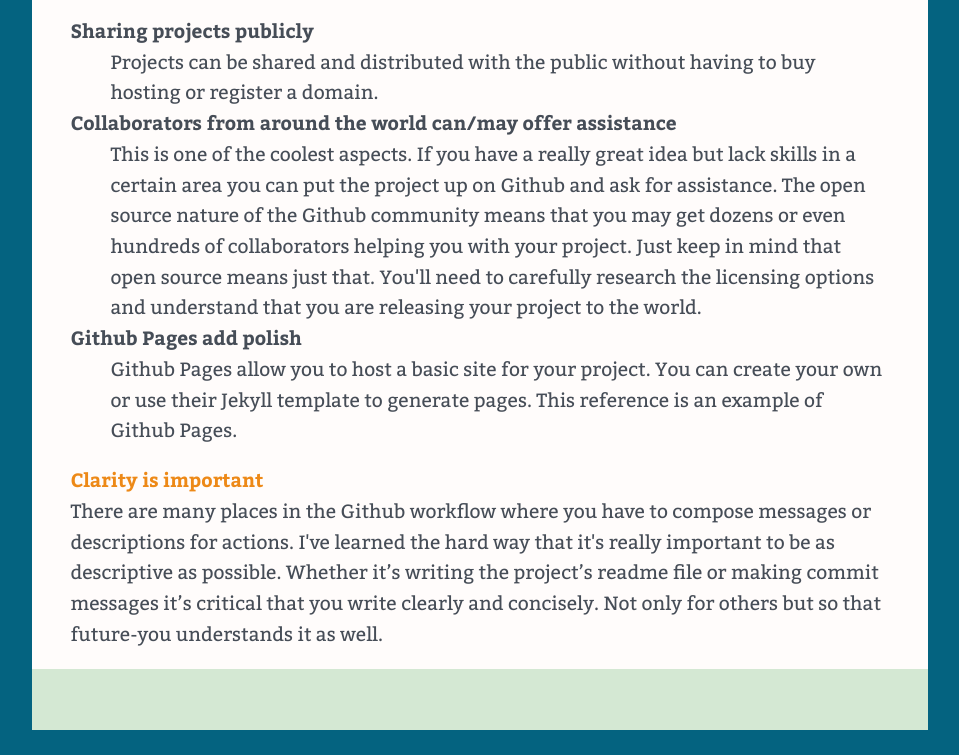
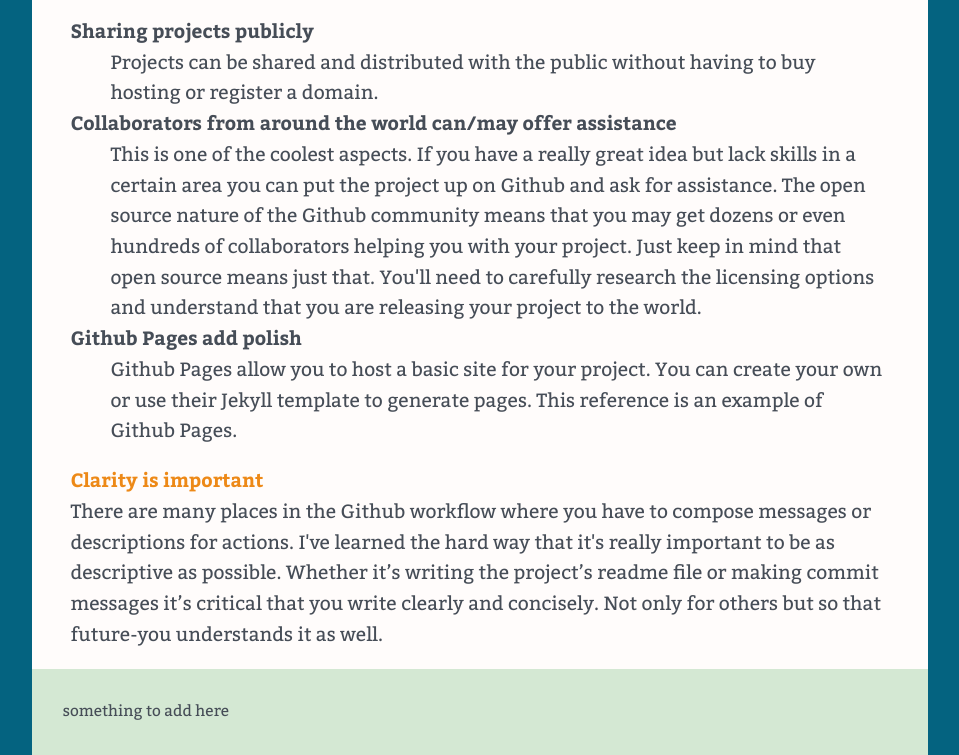
Before and after one commit to tom-clem/github-for-testing-Kopie, a plain HTML site: page index.html in a window 1280 px wide. Shown: the part 2928-3683 px from the top of the page, without its empty margins (160-1119 px from the left). Before the commit the page ends 3658 px from the top, so only its background shows below. Drawn offline with nearby package versions, Linux system fonts and the light colour scheme.

Commit message:
Updated the index footer
Update on the footer

```diff
--- a/index.html
+++ b/index.html
@@ -92,7 +92,7 @@
       <figure></figure>
     </p>
     </main>
-    <footer>
+    <footer>something to add here
     </footer>
         <script>
 //use the modernizr load to load up external scripts. This will load the scripts asynchronously, but the order listed matters. Although it will load all scripts in parallel, it will execute them in the order listed
```
